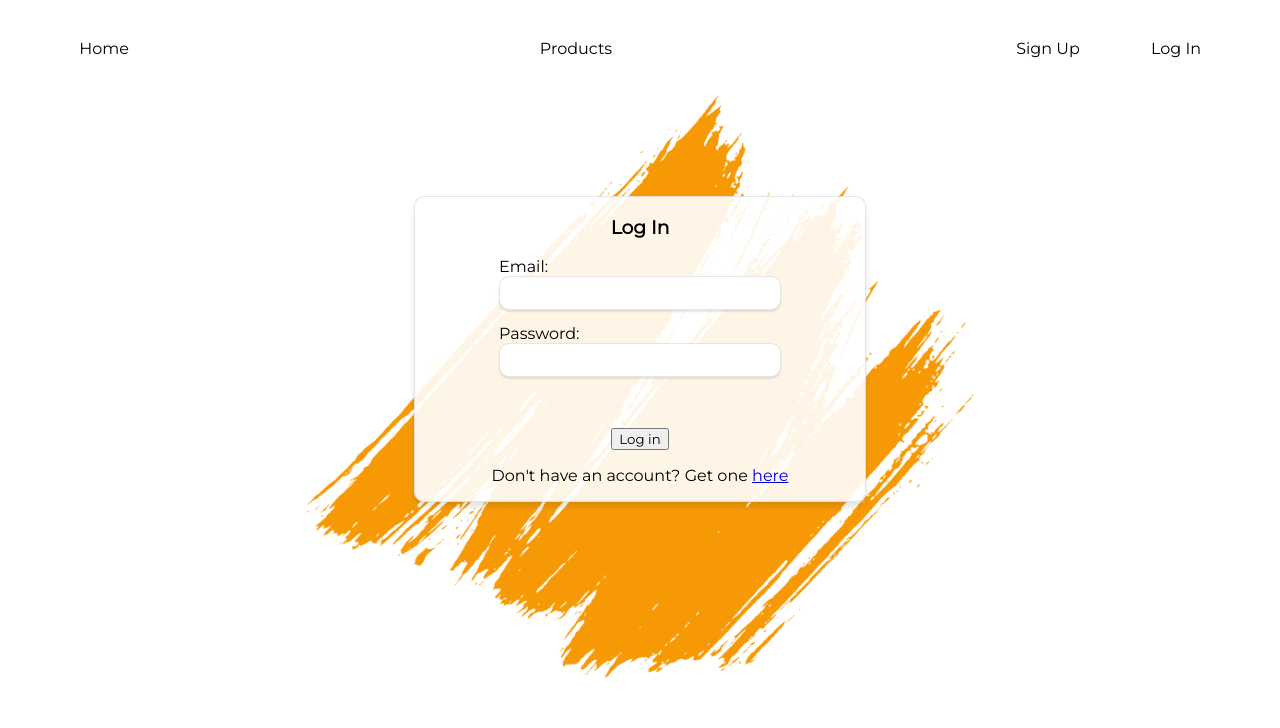
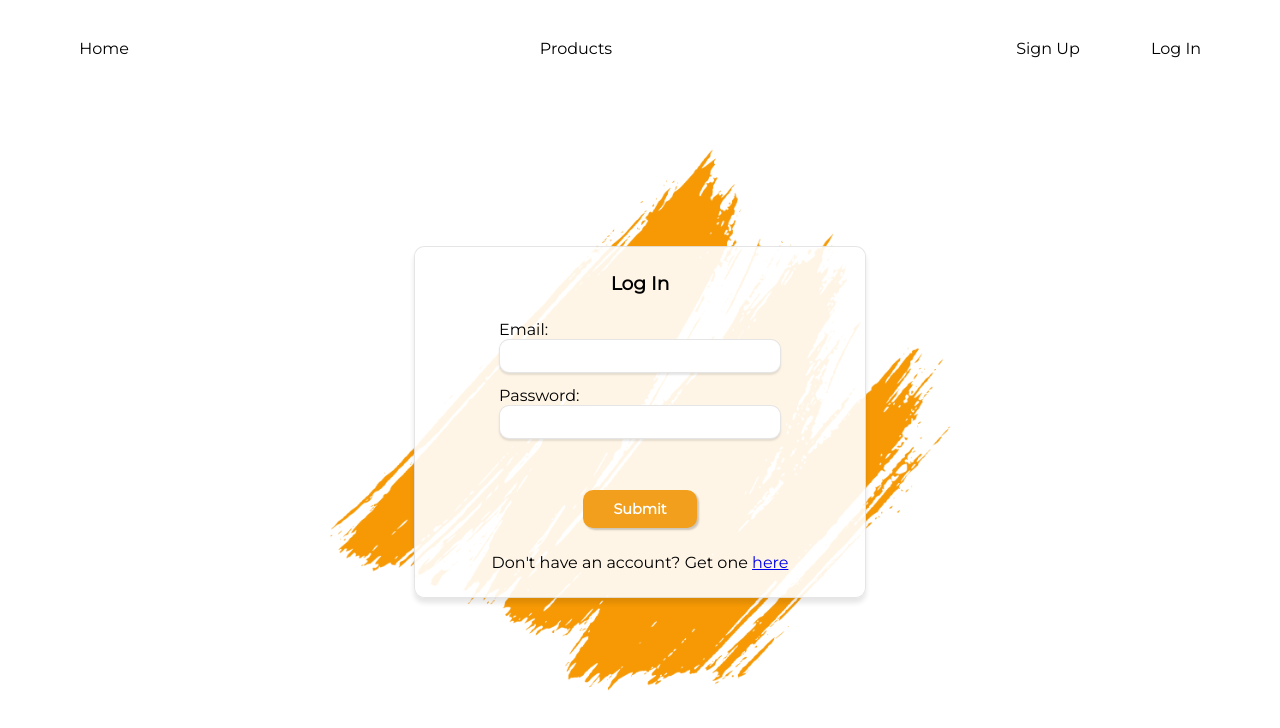
Before and after one commit to CodyAshby222/web-store, a React (Create React App) app in the folder client/: page /login in a window 1280 px wide. Shown: the top 728 px of the page. Built offline with nearby package versions, Linux system fonts and the light colour scheme.

Commit message:
login/signup updates

```diff
--- a/client/src/Components/login.js
+++ b/client/src/Components/login.js
@@ -40,8 +40,8 @@ const Login = ({ action }) => {
     return <Redirect to={redirect} />;
   }
   return (
-    <section className="mainSection">
-      <section className="formSection">
+    <section style={{ marginTop: 150 }} className="mainSection">
+      <section className="loginFormSection">
         <h1 className="pageTitle">Log In</h1>
         <div>
           <label htmlFor="email">Email: </label>
@@ -64,8 +64,10 @@ const Login = ({ action }) => {
         <p className={displayError ? "errMsg" : "errMsg hidden"}>
           Invalid email and/or password
         </p>
-        <button onClick={sumbitData}>Log in</button>
-        <p>
+        <button className="orange-btn" onClick={sumbitData}>
+          Submit
+        </button>
+        <p style={{ margin: 25 }}>
           Don't have an account? Get one <a href="/signup">here</a>
         </p>
       </section>
--- a/client/src/Components/signup.js
+++ b/client/src/Components/signup.js
@@ -92,7 +92,13 @@ const Signup = () => {
           />
         </div>
         <p className={displayError ? "errMsg" : "errMsg hidden"}>{errorMsg}</p>
-        <button onClick={sumbitData}>Sign up</button>
+        <button
+          style={{ marginTop: 30, marginBottom: 30 }}
+          className="orange-btn"
+          onClick={sumbitData}
+        >
+          Sign up
+        </button>
         <p>
           Already have an account? Log in <a href="/login">here</a>
         </p>
--- a/client/src/styles/background.css
+++ b/client/src/styles/background.css
@@ -1,8 +1,8 @@
 .orange-bg {
   position: absolute;
-  top: 80px;
+  top: 135px;
   left: 50%;
   transform: translateX(-50%);
   z-index: -1;
-  width: 700px;
+  width: 650px;
 }
--- a/client/src/styles/button.css
+++ b/client/src/styles/button.css
@@ -3,3 +3,18 @@
 button {
   cursor: pointer;
 }
+
+.orange-btn {
+  background-color: #f19f1d;
+  color: white;
+  padding: 10px 30px;
+  border-radius: 10px;
+  border: none;
+  font-size: 0.9rem;
+  font-weight: 700;
+  box-shadow: 2px 2px 2px rgba(0, 0, 0, 0.2);
+}
+
+.orange-btn:hover {
+  background-color: #e0941a;
+}
--- a/client/src/styles/login.css
+++ b/client/src/styles/login.css
@@ -1,4 +1,37 @@
-/* Login page */
+/* Login */
+
+.loginFormSection {
+  margin: auto;
+  max-width: 450px;
+  border: 1px solid rgba(0, 0, 0, 0.1);
+  box-shadow: 0px 5px 5px rgba(0, 0, 0, 0.1);
+  background-color: rgba(255, 255, 255, 0.9);
+  border-radius: 10px;
+}
+.loginFormSection > div > input {
+  display: block;
+  width: 18em;
+  margin-bottom: 1em;
+}
+.loginFormSection > div {
+  margin: auto;
+  width: fit-content;
+}
+.loginFormSection > p {
+  text-align: center;
+}
+.loginFormSection > button {
+  margin: auto;
+  display: block;
+}
+
+.loginFormSection > .passwordDiv {
+  border: 1px solid #777;
+  padding: 1em 3em;
+  margin: 2em auto;
+}
+
+/* SignUp page */
 .formSection {
   margin: auto;
   max-width: 450px;
--- a/client/src/styles/nav.css
+++ b/client/src/styles/nav.css
@@ -50,6 +50,7 @@ nav a,
 }
 
 .pageTitle {
+  margin: 25px;
   text-align: center;
 }
 
```
